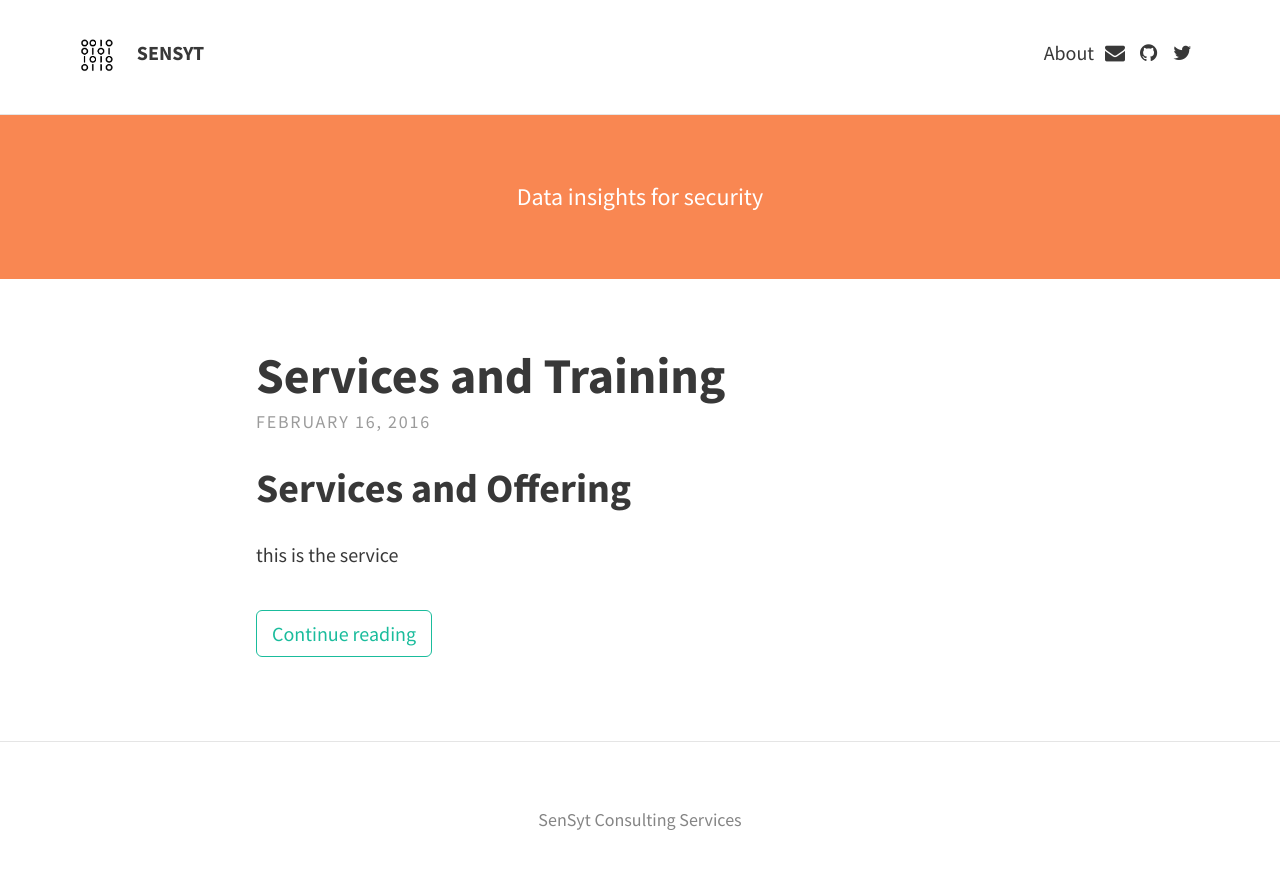
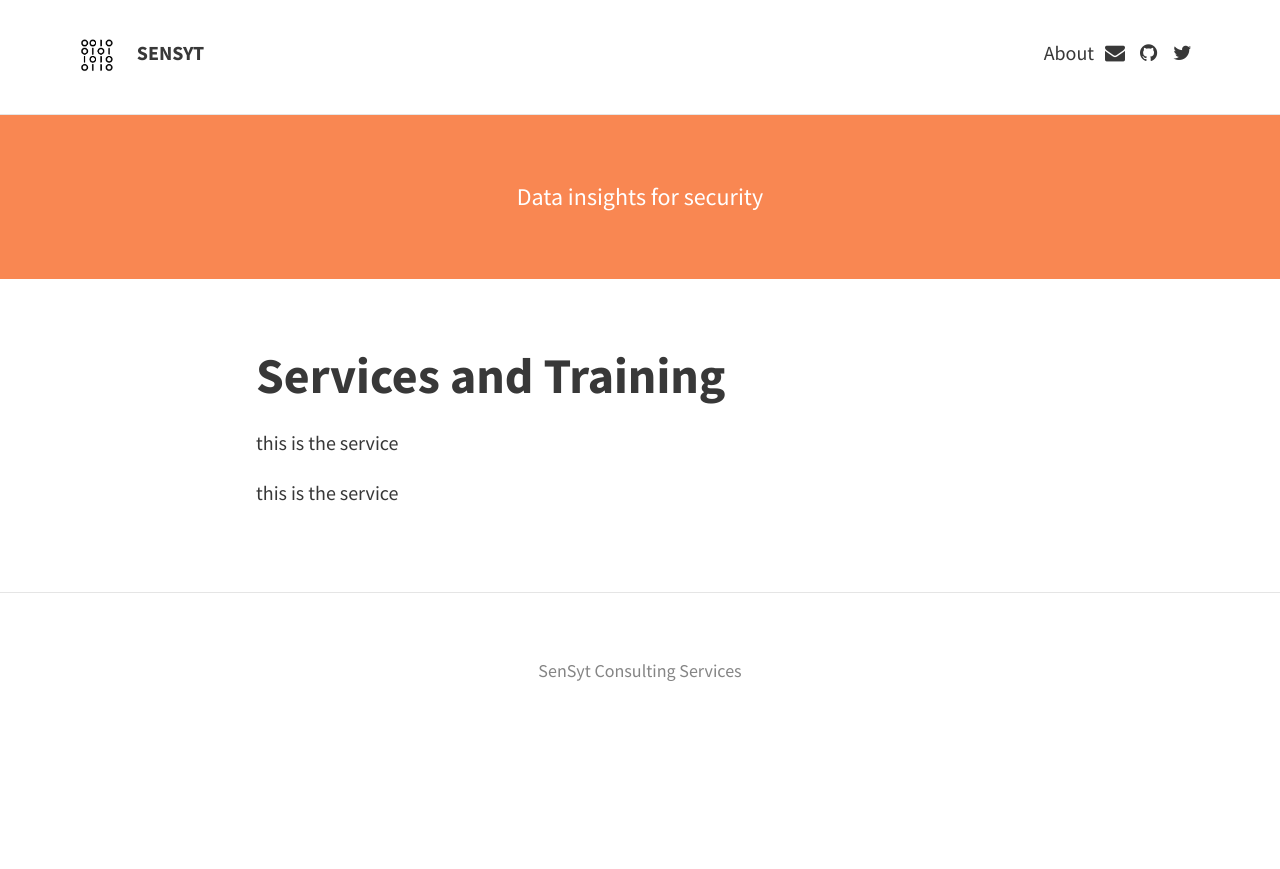
Before and after one commit to alrawi/sensyt.github.io, a Jekyll site: the page built from index.html, in a window 1280 px wide. Shown: the top 869 px of the page. Built offline with Jekyll 4.4.1, drawn with Linux system fonts in a browser that asks for light colours; nearby versions of some CDN libraries; the list of posts is cut into pages by our own code.

Commit message:
new service post

```diff
--- a/_posts/2016-02-16-sensyt.md
+++ b/_posts/2016-02-16-sensyt.md
@@ -3,5 +3,4 @@ layout: post
 title: Services and Training
 ---
 
-## Services and Offering
 this is the service
--- a/index.html
+++ b/index.html
@@ -19,15 +19,16 @@ layout: default
             {{ post.title }}
           </a>
         </h1>
-        <p class="meta">
+        <!--p class="meta">
           {{ post.date | date: "%B %-d, %Y" }}
-        </p>
+        </p-->
       </header>
       <div class="excerpt">
         {{ post.excerpt }}
-        <a class="button" href="{{ post.url | prepend: site.baseurl }}">
+        {{ post.content }}
+        <!--a class="button" href="{{ post.url | prepend: site.baseurl }}">
           {{ site.theme_settings.str_continue_reading }}
-        </a>
+        </a-->
       </div>
     </div>
     {% endfor %}
```
